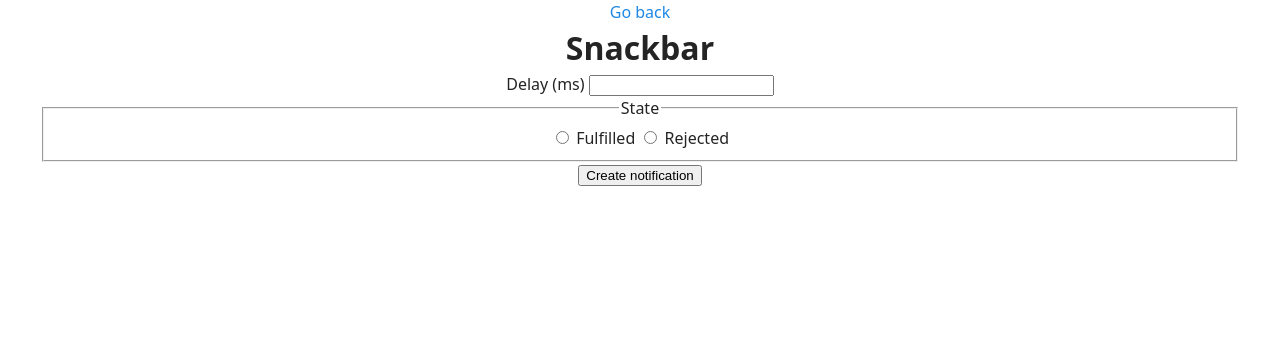
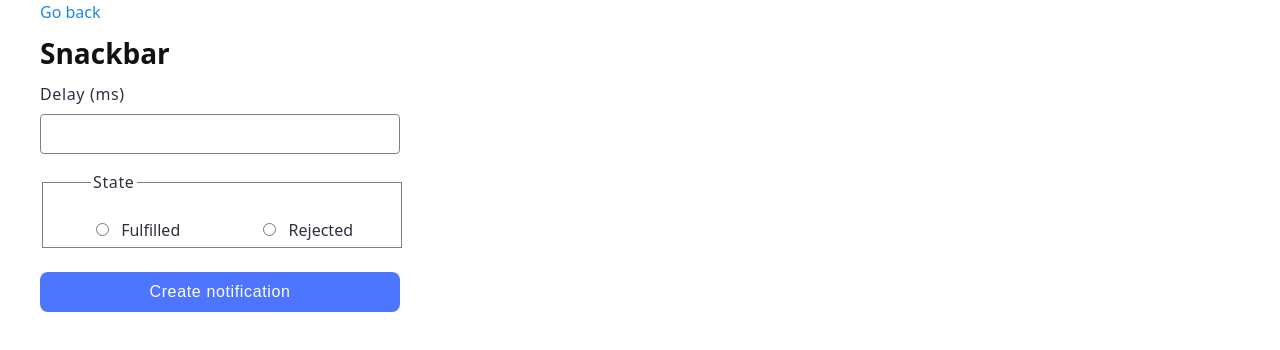
Before and after one commit to irina2396/goit-js-hw-10, a website built with Vite: page src/2-snackbar.html in a window 1280 px wide. Built offline with nearby package versions, Linux system fonts and the light colour scheme.

Commit message:
initial files

```diff
--- a/src/2-snackbar.html
+++ b/src/2-snackbar.html
@@ -9,12 +9,10 @@
 </head>
 <body>
     <main>
-
         <div class="container">
-            <a class="back-link" href="./index.html">Go back</a>
+            <a class="back" href="./index.html">Go back</a>
             <h1 class="title-snackbar">Snackbar</h1>
 
-            <div class="snackbar-box">
                 <form class="form">
                     <label class="form-label">
                         Delay (ms)
@@ -22,7 +20,8 @@
                     </label>
 
                     <fieldset class="form-fieldset">
-                        <legend>State</legend>
+                        <legend class="subtitle-form">State</legend>
+                    <div class="radio-box">
                         <label class="fieldset-label">
                             <input class="fieldset-input" type="radio" name="state" value="fulfilled" required />
                                 Fulfilled
@@ -31,12 +30,11 @@
                             <input class="fieldset-input" type="radio" name="state" value="rejected" required />
                                 Rejected
                         </label>
+                    </div>
                     </fieldset>
 
                     <button class="form-btn" type="submit">Create notification</button>
                 </form>
-
-           </div>
         </div>
 
         <script type="module" src="./js/2-snackbar.js"></script>
--- a/src/css/2-snackbar.css
+++ b/src/css/2-snackbar.css
@@ -0,0 +1,112 @@
+.back {
+    font-size: 16px;
+    color: #1e88e5;
+    text-decoration: none;
+    font-weight: 500;
+    transition: color 0.2s ease;
+}
+
+.back:hover {
+    color: #1565c0;
+    text-decoration: underline;
+}
+
+.title-snackbar {
+    font-size: 28px;
+    font-weight: 700;
+    color: #111111;
+    margin: 8px auto;
+}
+
+.form {
+    display: flex;
+    flex-direction: column;
+}
+
+.form-label {
+    display: flex;
+    flex-direction: column;
+    font-weight: 400;
+    font-size: 16px;
+    line-height: 1.5;
+    letter-spacing: 0.04em;
+    color: #2e2f42;
+    margin-bottom: 16px;
+}
+
+.form-input {
+    border: 1px solid #808080;
+    border-radius: 4px;
+    width: 360px;
+    height: 40px;
+    box-sizing: border-box;
+    margin-top: 8px;
+    padding-left: 16px;
+}
+
+.form-input:hover {
+    cursor: pointer;
+    border: 1px solid #000;
+}
+
+.form-input:focus {
+    outline: none;
+    border: 1px solid #4e75ff;
+}
+
+.form-fieldset {
+    box-sizing: border-box;
+    width: 360px;
+    height: 78px;
+    border: 1px solid #808080;
+    padding: 24px 48px 8px 48px;
+    margin-bottom: 24px;
+}
+
+.form-fieldset:hover {
+    border: 1px solid #000;
+}
+
+.subtitle-form {
+    font-weight: 400;
+    font-size: 16px;
+    line-height: 1.5;
+    letter-spacing: 0.04em;
+    color: #2e2f42;
+}
+
+.radio-box {
+    display: flex;
+    flex-direction: row;
+    justify-content: space-between;
+}
+
+.fieldset-label {
+    font-weight: 400;
+    font-size: 16px;
+    line-height: 1.5;
+    color: #2e2f42;
+}
+
+.fieldset-input {
+    margin-right: 8px;
+}
+
+.form-btn {
+    font-weight: 500;
+    font-size: 16px;
+    line-height: 1.5;
+    letter-spacing: 0.04em;
+    color: #fff;
+    border-radius: 8px;
+    padding: 8px 16px;
+    width: 360px;
+    height: 40px;
+    background-color: #4e75ff;
+    cursor: pointer;
+    border: none;
+}
+
+.form-btn:hover {
+    background-color: #6c8cff;
+}
--- a/src/css/reset.css
+++ b/src/css/reset.css
@@ -35,8 +35,8 @@ img {
 
 .nav-menu {
   display: flex;
-  align-items: center;
-  justify-content: center;
+  align-items: start;
+  justify-content: start;
   flex-direction: column;
   gap: 8px;
   padding: 20px;
```
Lines whose indentation alone changed are shown as unchanged.
